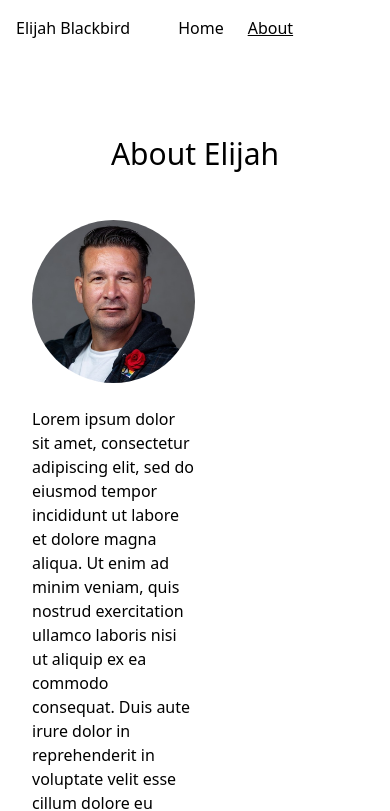
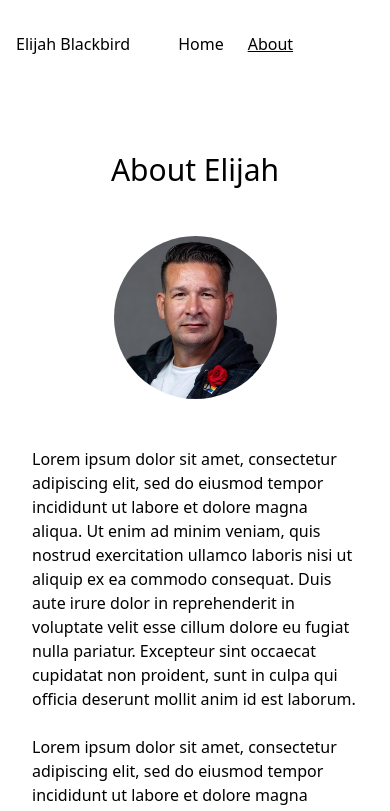
Before and after one commit to MastracciN/eli-consulting, a React (Vite) app: page /about in a window 390 px wide. Shown: the top 811 px of the page. Built offline with nearby package versions, Linux system fonts and the light colour scheme.

Commit message:
about responsiveness improved on small screens

```diff
--- a/src/components/Header.jsx
+++ b/src/components/Header.jsx
@@ -9,7 +9,7 @@ export default function Header() {
         // <nav className={`py-6 text-center ${
         //     isHome ? "bg-transparent text-white" : "bg-gray-100 text-black"
         // }`}>
-        <nav className="p-4 flex items-center space-x-12 max-w-[1200px] mx-auto">
+        <nav className="p-4 pt-8 flex items-center space-x-12 max-w-[1200px] mx-auto">
             <h1>Elijah Blackbird</h1>
             <div className="space-x-6">
                 {routes.map(({ path, name, end }) => (
--- a/src/pages/About.jsx
+++ b/src/pages/About.jsx
@@ -6,12 +6,13 @@ const About = () => {
         <div className="max-w-[1200px] p-4 mx-auto">
             <h1 className="text-center text-3xl  m-12">About Elijah</h1>
 
-            <div className="flex flex-col md:flex-row justify-between">
+            <div className="flex flex-col md:flex-row justify-between items-center">
                 <aside className="w-1/2 flex justify-center items-center">
-                    <img src={profile} alt="Profile Picture"
-                        className="w-50 md:w-56 lg:w-70 xl:w-70 aspect-square rounded-full object-cover mb-6 lg:mb-10"/>
+                    <img src={profile}
+                        alt="Profile Picture"
+                        className="w-50 md:w-56 lg:w-70 xl:w-70 aspect-square rounded-full object-cover mb-12 md:mb-6 lg:mb-10"/>
                 </aside>
-                <main className="w-1/2 flex-col justify-center items-center">
+                <main className="w-full md:w-1/2 flex-col justify-center items-center">
                     <p>
                         Lorem ipsum dolor sit amet, consectetur adipiscing elit, sed do eiusmod tempor incididunt ut labore
                         et dolore magna aliqua. Ut enim ad minim veniam, quis nostrud exercitation ullamco laboris nisi ut
```
